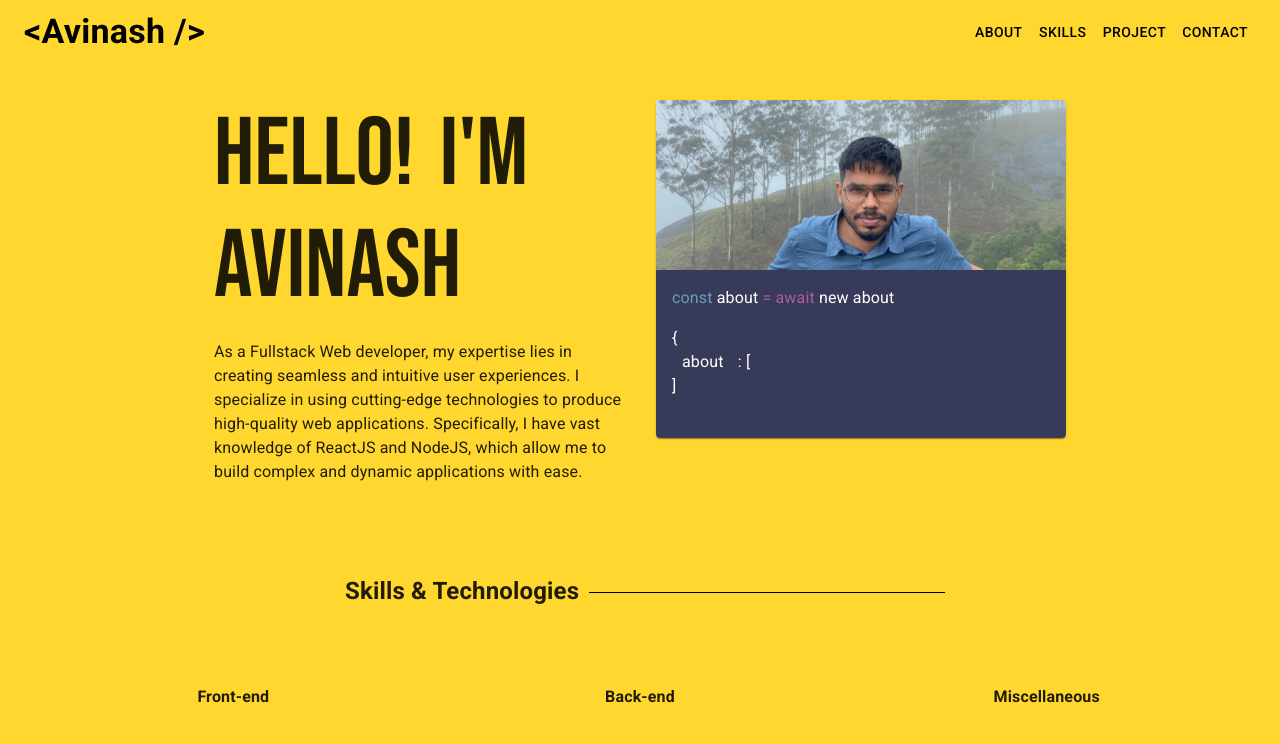
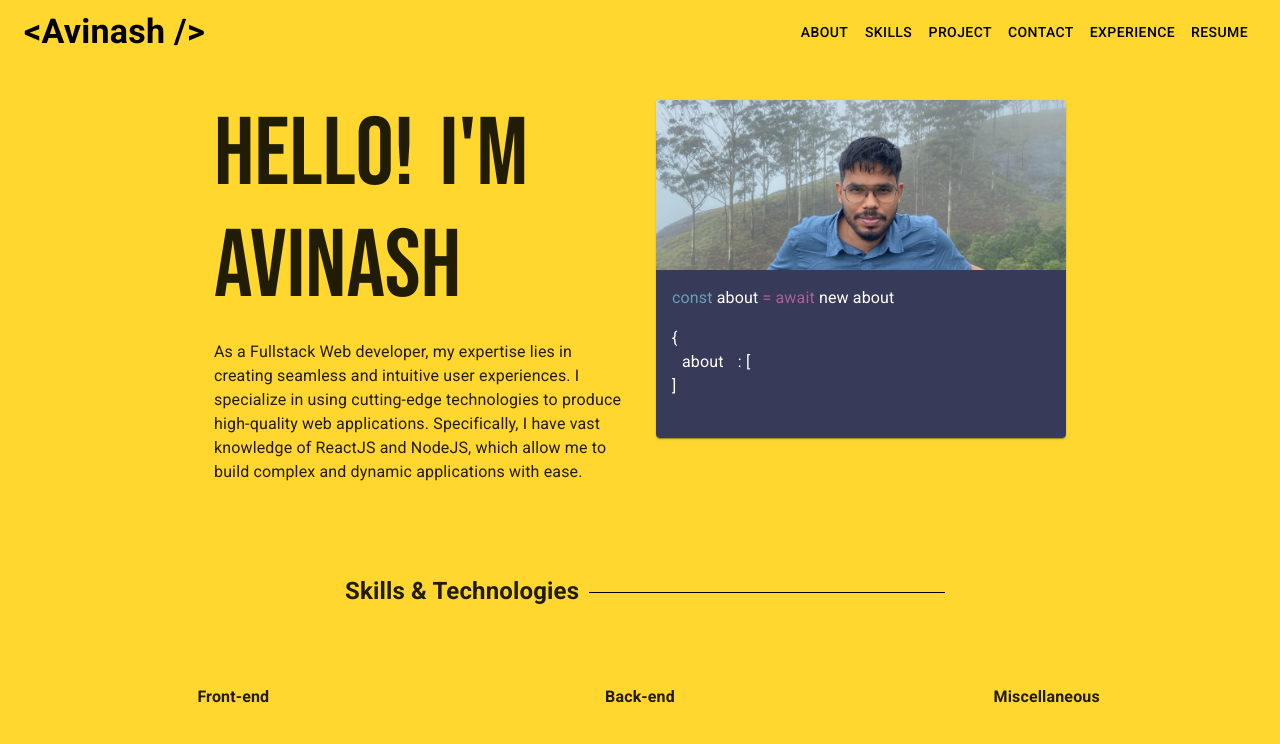
Before and after one commit to Hunter305/portfolio, a React (Vite) app: page / in a window 1280 px wide. Shown: the top 744 px of the page. Built offline with nearby package versions, Linux system fonts and the light colour scheme.

Commit message:
portfolio website 99%

```diff
--- a/src/components/Navbar.jsx
+++ b/src/components/Navbar.jsx
@@ -21,9 +21,10 @@ import { Menu } from "@mui/icons-material";
 import { useState } from "react";
 import AnchorLink from "react-anchor-link-smooth-scroll";
 import PropTypes from "prop-types";
+import { Link } from "react-router-dom";
 
 const drawerWidth = 240;
-const navItems = ["About", "Skills", "Project", "Contact"];
+const navItems = ["About", "Skills", "Project", "Contact", "Experience"];
 
 function HideOnScroll(props) {
   const { children, window } = props;
@@ -124,6 +125,14 @@ const Navbar = (props) => {
                   </Button>
                 </AnchorLink>
               ))}
+              <a
+                href={
+                  "https://drive.google.com/file/d/1VlXThf9jgeNETEPyfw9EetpsHjz0wfih/view?usp=drive_link"
+                }
+                target="_blank"
+              >
+                <Button sx={{ color: "#000" }}>Resume</Button>
+              </a>
             </Box>
           </Toolbar>
         </AppBar>
--- a/src/components/ProfessionalExperience.jsx
+++ b/src/components/ProfessionalExperience.jsx
@@ -10,6 +10,7 @@ const ProfessionalExperience = () => {
         paddingTop: "20px",
         paddingBottom: "50px",
       }}
+      id="Experience"
     >
       <Container>
         <h2 className="title">
```
